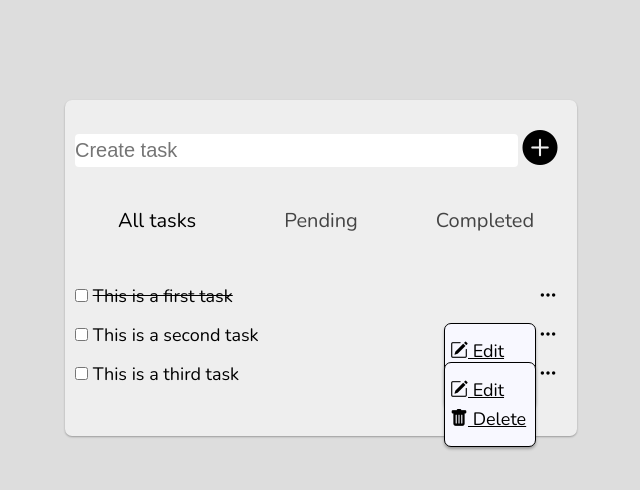
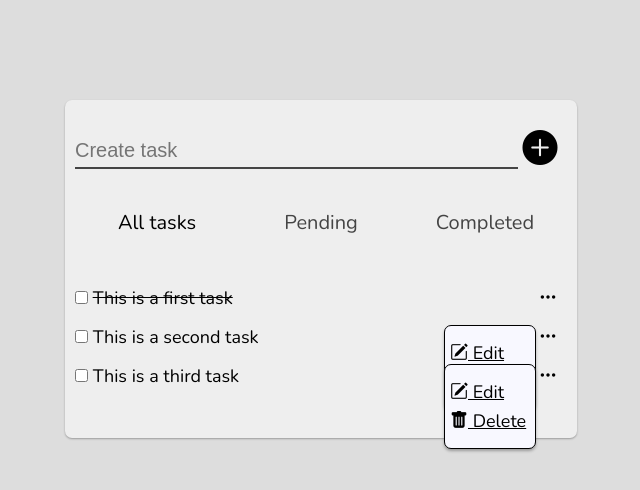
Before and after one commit to imSamaritan/todo-app, a website built with webpack: page src/views/index.html in a window 1280 px wide. Shown: the whole page, without its empty margins (319-959 px from the left). Built offline with nearby package versions, Linux system fonts and the light colour scheme.

Commit message:
altered input border-bottom and background-color

```diff
--- a/src/sass/main.scss
+++ b/src/sass/main.scss
@@ -43,12 +43,14 @@ header.todo-header-input {
 	padding: $p-5 0;
 	font-size: 20px;
 	border: none;
-	border-radius: $br-4;
+	background-color: $lighter-grey;
+	border-bottom: 1px solid $dark-4;
 }
 
 .input-field input:focus {
 	border: none;
 	outline: none;
+	border-bottom: 2px solid $dark-4;
 }
 
 .input-field button {
```
